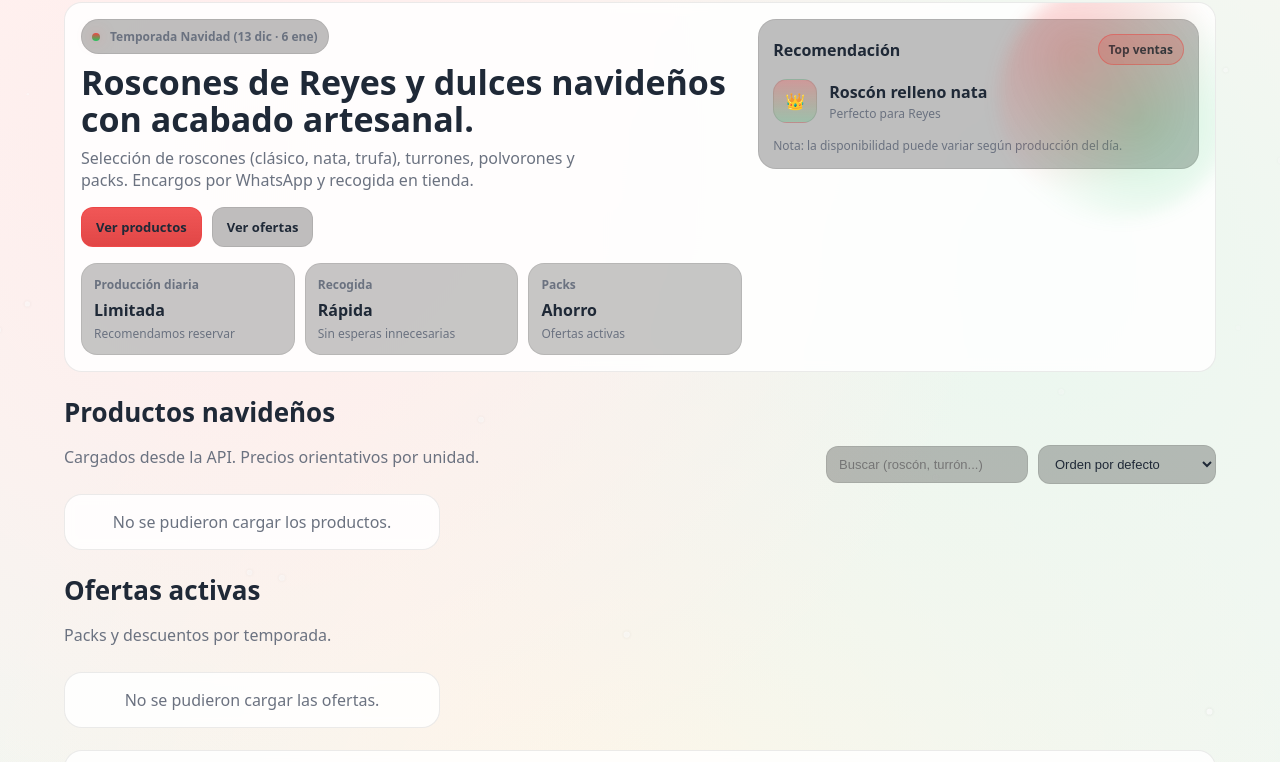
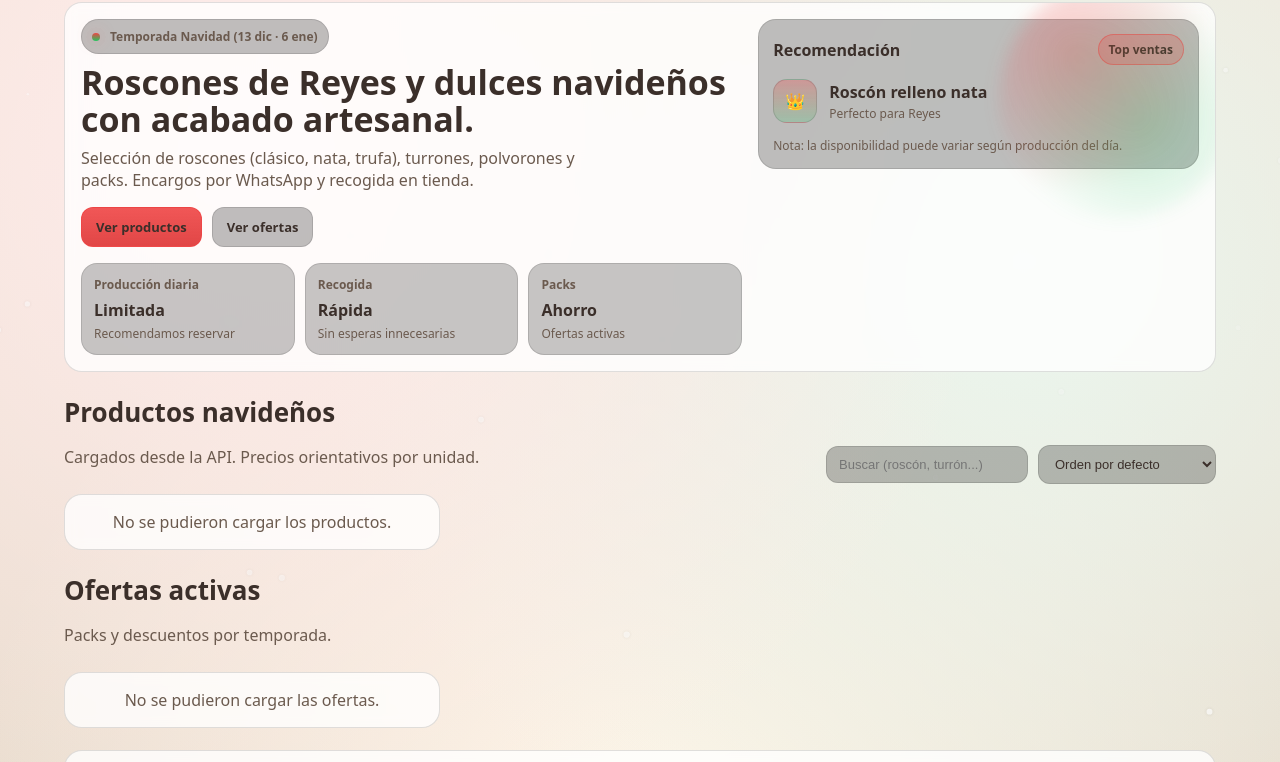
Before and after one commit to nicogc001/web-navidad, a plain HTML site: page frontend/index.html in a window 1280 px wide. Shown: the part 81-843 px from the top of the page. Drawn offline with Linux system fonts and the light colour scheme; no server answers.

Commit message:
feat(xmas) oscurecer fondo

```diff
--- a/frontend/assets/css/styles.css
+++ b/frontend/assets/css/styles.css
@@ -2,19 +2,24 @@
    VARIABLES BASE
 ========================= */
 :root {
-  --bg-1: #fff7f3;   /* crema */
-  --bg-2: #fdecec;   /* rosa muy suave */
-  --bg-3: #eef7f1;   /* verde menta claro */
+  /* Fondos pastel cálidos (más oscuros) */
+  --bg-1: #f3e3d6;   /* crema tostado */
+  --bg-2: #e9cfc1;   /* naranja pastel */
+  --bg-3: #e4d9c9;   /* beige cálido */
 
-  --text: #1f2937;   /* gris oscuro (no negro) */
-  --muted: #6b7280;
+  /* Texto */
+  --text: #3b2f2a;   /* marrón oscuro elegante */
+  --muted: #6b5a4e;
 
-  --card: rgba(255,255,255,.85);
-  --border: rgba(0,0,0,.08);
+  /* UI */
+  --card: rgba(255,255,255,.78);
+  --border: rgba(0,0,0,.12);
 
-  --primary: #e24b4b;   /* rojo pastel */
-  --secondary: #6fbf8e; /* verde pastel */
+  /* Acentos */
+  --primary: #d97745;   /* naranja navideño */
+  --secondary: #7fb38c; /* verde apagado */
 }
+
 
 /* =========================
    RESET / BASE
```
